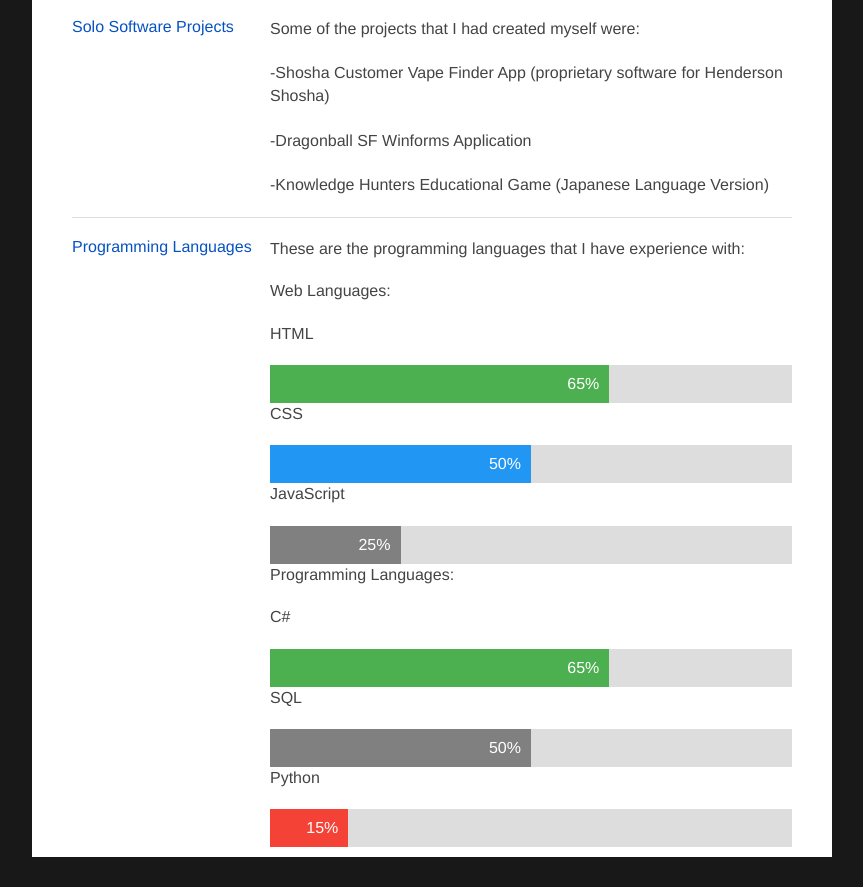
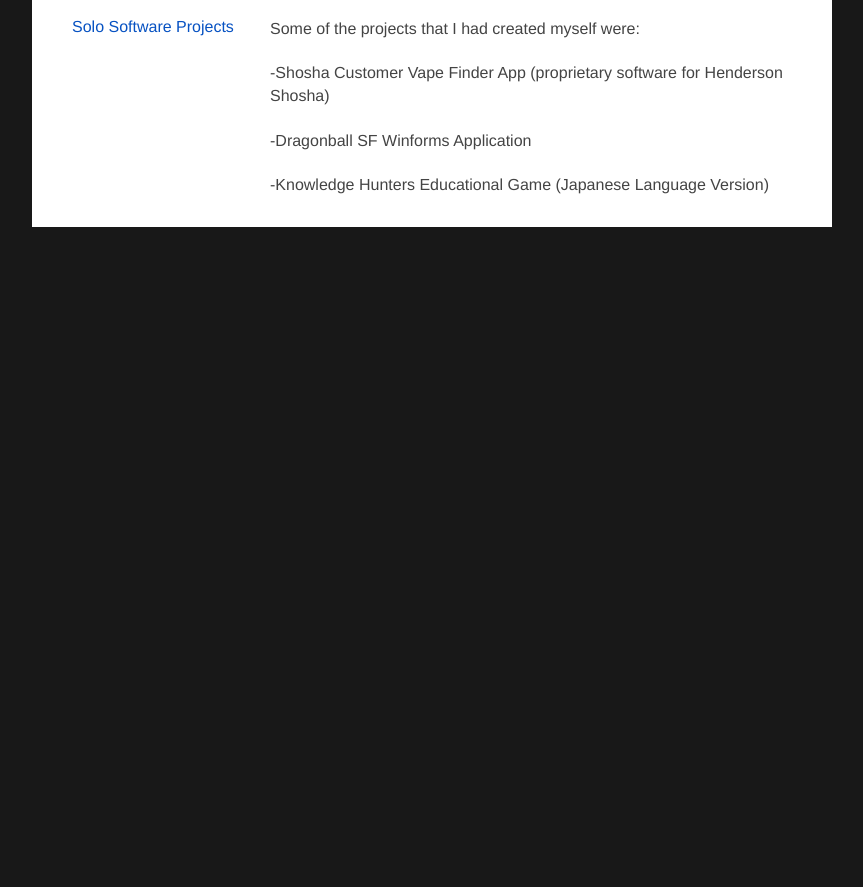
Before and after one commit to JTD2017/josephdavey, a plain HTML site: page SoftwarePage2.html in a window 1280 px wide. Shown: the part 877-1764 px from the top of the page, without its empty margins (208-1071 px from the left). After the commit the page ends 1134 px from the top, so only its background shows below. Drawn offline with Linux system fonts and the light colour scheme; files whose address does not match are found by name.

Commit message:
removed progress bars

```diff
--- a/SoftwarePage2.html
+++ b/SoftwarePage2.html
@@ -87,51 +87,6 @@
 				<div class="clear"></div>
 			</section>
 
-			<section>
-				<article>
-					<div class="sectionTitle">
-						<h2>Programming Languages</h2>
-					</div>
-
-					<div class="sectionContent">
-						<p>These are the programming languages that I have experience with:<br></p>
-						<p>Web Languages:</p>
-						<p>HTML</p>
-						<div class="container">
-							<div class="skills html">65%</div>
-						</div>
-
-						<p>CSS</p>
-						<div class="container">
-							<div class="skills css">50%</div>
-						</div>
-
-						<p>JavaScript</p>
-						<div class="container">
-							<div class="skills js">25%</div>
-						</div>
-						<p>Programming Languages:</p>
-
-						<p>C#</p>
-						<div class="container">
-							<div class="skills csharp">65%</div>
-						</div>
-
-						<p>SQL</p>
-						<div class="container">
-							<div class="skills sql">50%</div>
-						</div>
-
-						<p>Python</p>
-						<div class="container">
-							<div class="skills python">15%</div>
-						</div>
-
-					</div>
-				</article>
-				<div class="clear"></div>
-			</section>
-
 		</div>
 	</div>
 	<script type="text/javascript">
```
Also changed, not shown: myjs.js (added).
